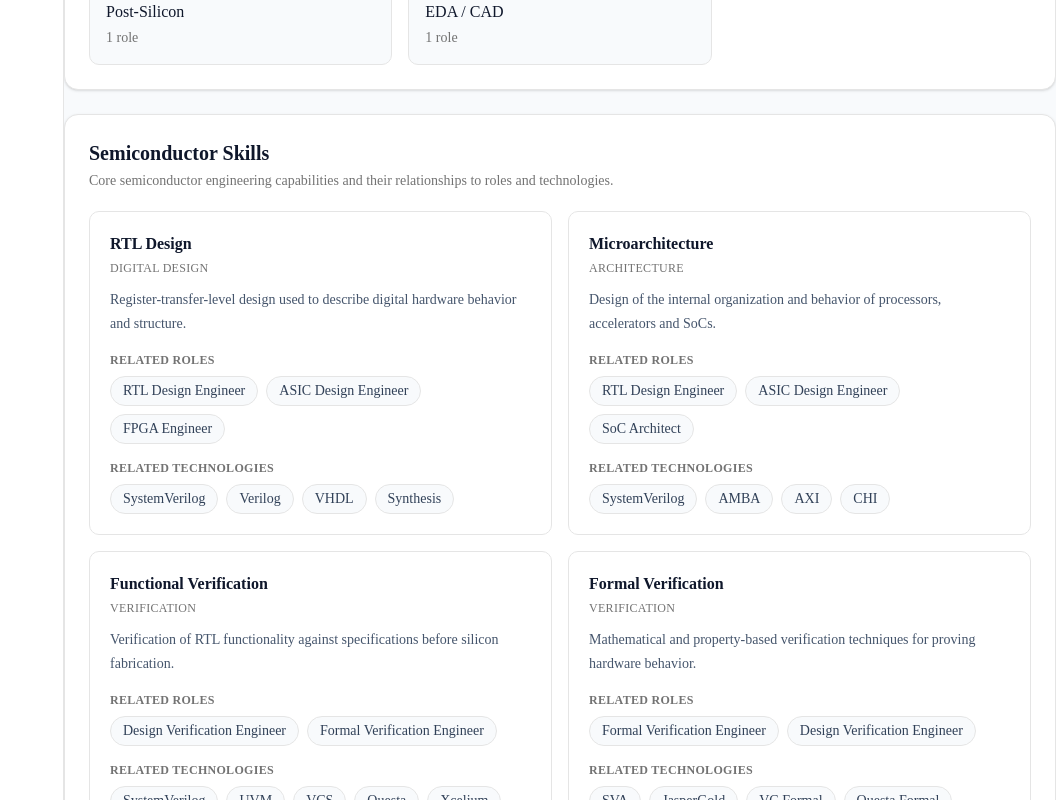
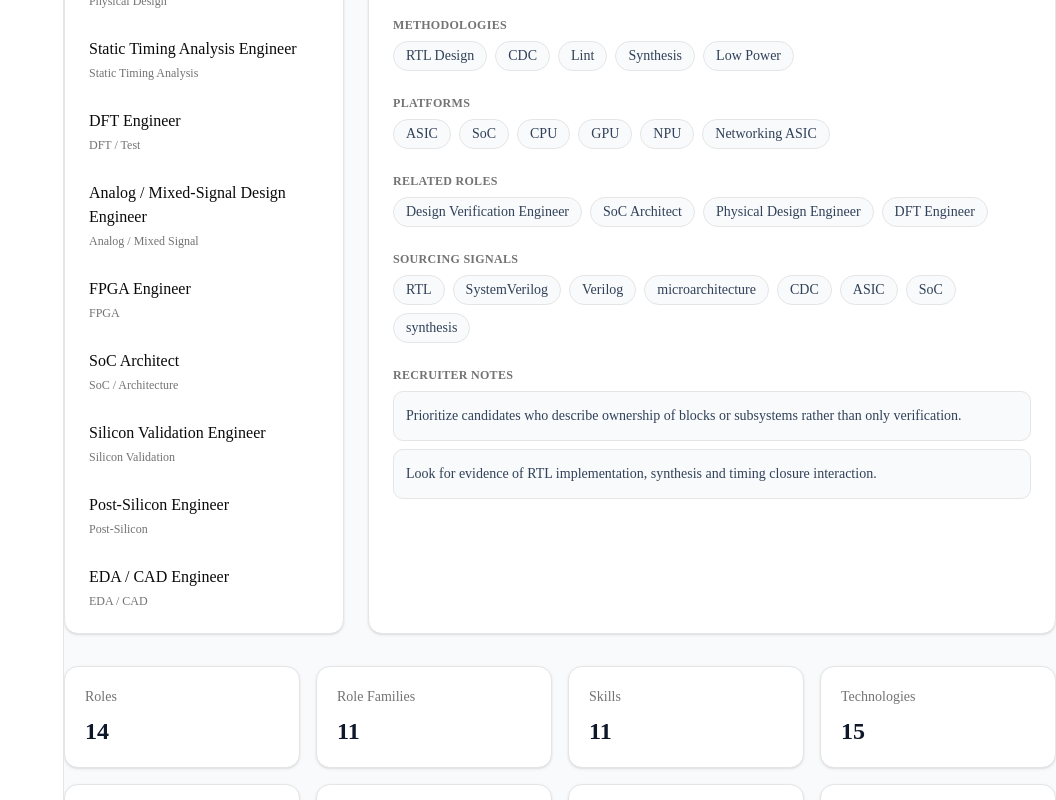
Before and after one commit to rajhrk/atlas-recruiter-os, a Next.js app in the folder web/: page /technical-talent/semiconductor in a window 1280 px wide. Shown: the part 780-1580 px from the top of the page, without its empty margins (224-1280 px from the left). Built offline with nearby package versions, Linux system fonts and the light colour scheme.

Commit message:
refactor: standardize semiconductor talent page hierarchy

```diff
--- a/web/app/technical-talent/semiconductor/page.tsx
+++ b/web/app/technical-talent/semiconductor/page.tsx
@@ -11,10 +11,7 @@ export default function SemiconductorTechnicalTalentPage() {
         description="Technical talent intelligence for sourcing ASIC, RTL, verification, physical design, DFT, STA, FPGA, SoC architecture, analog/mixed-signal, and silicon validation professionals."
       />
 
-      <SemiconductorTechnicalTalentOverview
-        domain={semiconductorDomain}
-      />
-
+      {/* Primary recruiter workspace */}
       <section className="space-y-4">
         <div>
           <h2 className="text-2xl font-semibold text-slate-900">
@@ -33,6 +30,11 @@ export default function SemiconductorTechnicalTalentPage() {
           roles={semiconductorDomain.roles}
         />
       </section>
+
+      {/* Supporting intelligence */}
+      <SemiconductorTechnicalTalentOverview
+        domain={semiconductorDomain}
+      />
     </div>
   );
 }
```
